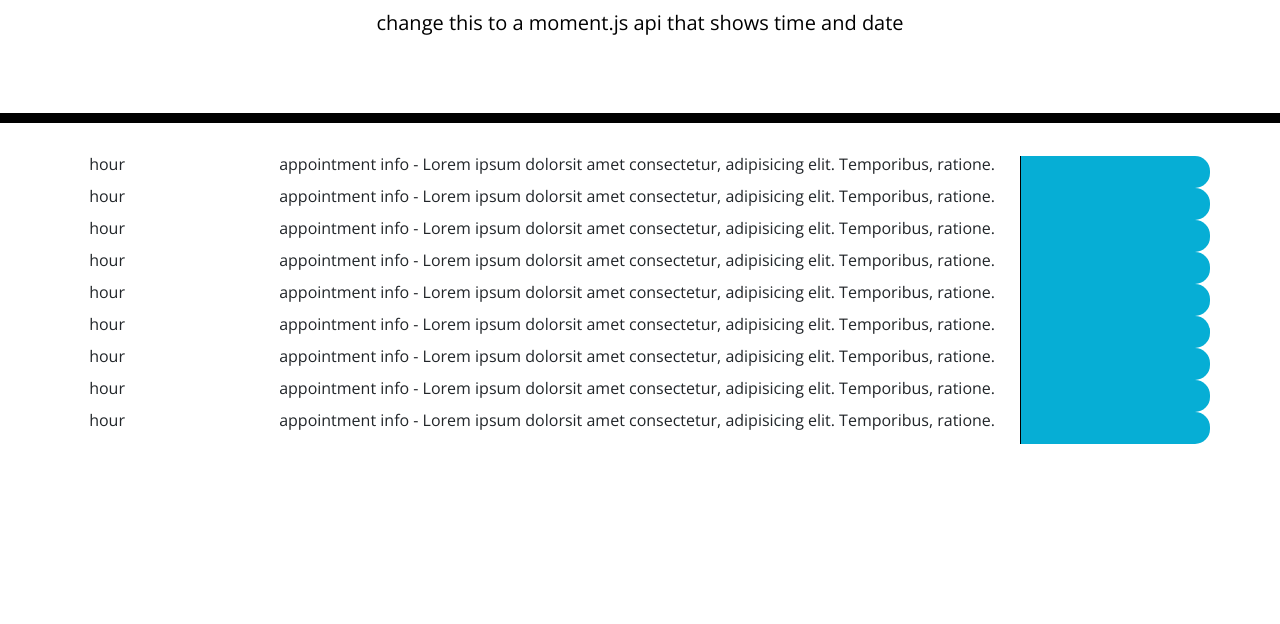
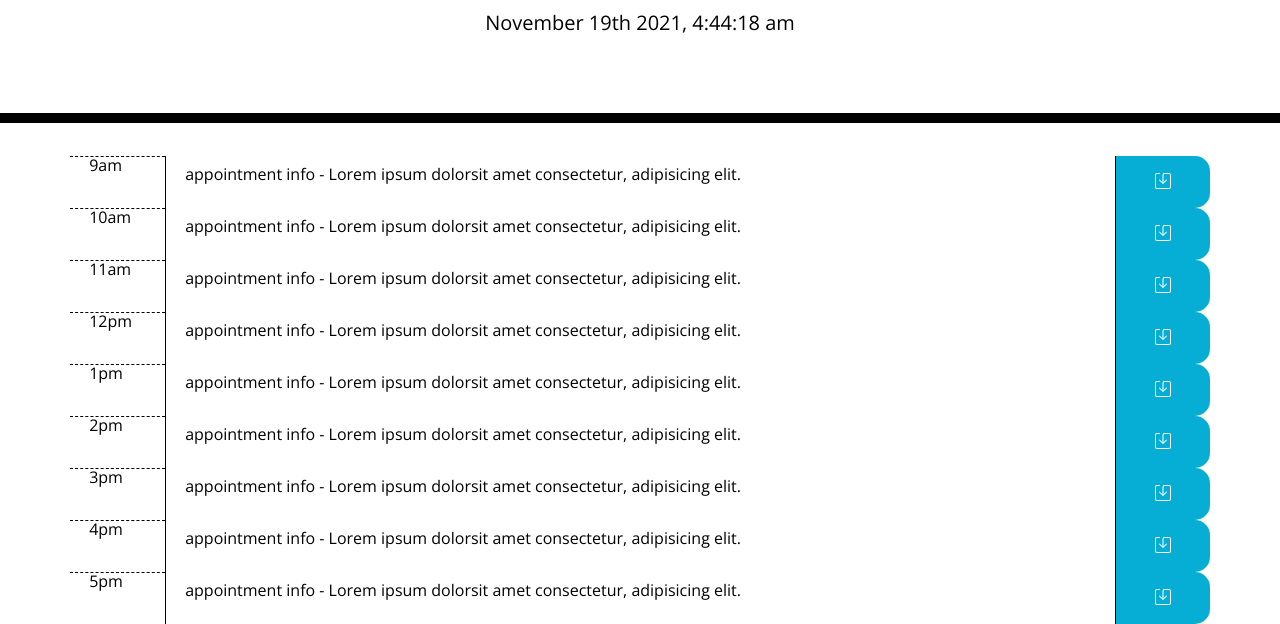
Before and after one commit to shivermotion/work_day_scheduler, a plain HTML site: page index.html in a window 1280 px wide. Shown: the part 181-805 px from the top of the page. Drawn offline with nearby package versions, Linux system fonts and the light colour scheme.

Commit message:
save buttons added

```diff
--- a/assets/style.css
+++ b/assets/style.css
@@ -57,15 +57,18 @@ textarea {
 	color: white;
 }
 
-#saveBtn {
+.saveBtn {
 	border-left: 1px solid black;
 	border-top-right-radius: 15px;
 	border-bottom-right-radius: 15px;
 	background-color: #06aed5;
 	color: white;
+	text-align: center;
+	padding-top: 15px;
 }
 
-#saveBtn i:hover {
+.saveBtn:hover {
 	font-size: 20px;
 	transition: all 0.3s ease-in-out;
+	cursor: pointer;
 }
--- a/index.html
+++ b/index.html
@@ -31,45 +31,71 @@
       <p id="currentDay" class="lead">change this to a moment.js api that shows time and date</p>
     </header>
     <div class="container">
-      <!-- Timeblocks go here -->
-     <div class="row">
-       <!--column(col) sizes must = 12 -->
-       <div class="col-md-2"> hour </div>
-       <div class="col-md-8"> appointment info - Lorem ipsum dolorsit amet consectetur, adipisicing elit. Temporibus, ratione.
-       </div>
-       <div class="col-md-2" id="saveBtn"></div>
-       <div class="col-md-2"> hour </div>
-       <div class="col-md-8"> appointment info - Lorem ipsum dolorsit amet consectetur, adipisicing elit. Temporibus, ratione.
-       </div>
-       <div class="col-md-2" id="saveBtn"></div>
-       <div class="col-md-2"> hour </div>
-       <div class="col-md-8"> appointment info - Lorem ipsum dolorsit amet consectetur, adipisicing elit. Temporibus, ratione.
-       </div>
-       <div class="col-md-2" id="saveBtn"></div>
-       <div class="col-md-2"> hour </div>
-       <div class="col-md-8"> appointment info - Lorem ipsum dolorsit amet consectetur, adipisicing elit. Temporibus, ratione.
-       </div>
-       <div class="col-md-2" id="saveBtn"></div>
-       <div class="col-md-2"> hour </div>
-       <div class="col-md-8"> appointment info - Lorem ipsum dolorsit amet consectetur, adipisicing elit. Temporibus, ratione.
-       </div>
-       <div class="col-md-2" id="saveBtn"></div>
-       <div class="col-md-2"> hour </div>
-       <div class="col-md-8"> appointment info - Lorem ipsum dolorsit amet consectetur, adipisicing elit. Temporibus, ratione.
-       </div>
-       <div class="col-md-2" id="saveBtn"></div>
-       <div class="col-md-2"> hour </div>
-       <div class="col-md-8"> appointment info - Lorem ipsum dolorsit amet consectetur, adipisicing elit. Temporibus, ratione.
-       </div>
-       <div class="col-md-2" id="saveBtn"></div>
-       <div class="col-md-2"> hour </div>
-       <div class="col-md-8"> appointment info - Lorem ipsum dolorsit amet consectetur, adipisicing elit. Temporibus, ratione.
-       </div>
-       <div class="col-md-2" id="saveBtn"></div>
-       <div class="col-md-2"> hour </div>
-       <div class="col-md-8"> appointment info - Lorem ipsum dolorsit amet consectetur, adipisicing elit. Temporibus, ratione.
-       </div>
-       <div class="col-md-2" id="saveBtn"></div>
+      <!--column(col) sizes must = 12 -->
+      <div class="row">
+       <!-- Timeblocks go here -->
+       <div class="col-md-1 hour" id=> 9am</div>
+       <textarea class="col-md-10 description"> appointment info - Lorem ipsum dolorsit amet consectetur, adipisicing elit.
+       </textarea>
+       <div class="col-md-1 saveBtn"><svg xmlns="http://www.w3.org/2000/svg" width="16" height="16" fill="currentColor" class="bi bi-save" viewBox="0 0 16 16">
+        <path d="M2 1a1 1 0 0 0-1 1v12a1 1 0 0 0 1 1h12a1 1 0 0 0 1-1V2a1 1 0 0 0-1-1H9.5a1 1 0 0 0-1 1v7.293l2.646-2.647a.5.5 0 0 1 .708.708l-3.5 3.5a.5.5 0 0 1-.708 0l-3.5-3.5a.5.5 0 1 1 .708-.708L7.5 9.293V2a2 2 0 0 1 2-2H14a2 2 0 0 1 2 2v12a2 2 0 0 1-2 2H2a2 2 0 0 1-2-2V2a2 2 0 0 1 2-2h2.5a.5.5 0 0 1 0 1H2z"/>
+      </svg></div>
+       <!---->
+       <div class="col-md-1 hour"> 10am </div>
+       <textarea class="col-md-10 description"> appointment info - Lorem ipsum dolorsit amet consectetur, adipisicing elit.
+       </textarea>
+       <div class="col-md-1 saveBtn"><svg xmlns="http://www.w3.org/2000/svg" width="16" height="16" fill="currentColor" class="bi bi-save" viewBox="0 0 16 16">
+        <path d="M2 1a1 1 0 0 0-1 1v12a1 1 0 0 0 1 1h12a1 1 0 0 0 1-1V2a1 1 0 0 0-1-1H9.5a1 1 0 0 0-1 1v7.293l2.646-2.647a.5.5 0 0 1 .708.708l-3.5 3.5a.5.5 0 0 1-.708 0l-3.5-3.5a.5.5 0 1 1 .708-.708L7.5 9.293V2a2 2 0 0 1 2-2H14a2 2 0 0 1 2 2v12a2 2 0 0 1-2 2H2a2 2 0 0 1-2-2V2a2 2 0 0 1 2-2h2.5a.5.5 0 0 1 0 1H2z"/>
+      </svg></div>
+        <!---->
+       <div class="col-md-1 hour"> 11am </div>
+       <textarea class="col-md-10 description"> appointment info - Lorem ipsum dolorsit amet consectetur, adipisicing elit.
+       </textarea>
+       <div class="col-md-1 saveBtn"><svg xmlns="http://www.w3.org/2000/svg" width="16" height="16" fill="currentColor" class="bi bi-save" viewBox="0 0 16 16">
+        <path d="M2 1a1 1 0 0 0-1 1v12a1 1 0 0 0 1 1h12a1 1 0 0 0 1-1V2a1 1 0 0 0-1-1H9.5a1 1 0 0 0-1 1v7.293l2.646-2.647a.5.5 0 0 1 .708.708l-3.5 3.5a.5.5 0 0 1-.708 0l-3.5-3.5a.5.5 0 1 1 .708-.708L7.5 9.293V2a2 2 0 0 1 2-2H14a2 2 0 0 1 2 2v12a2 2 0 0 1-2 2H2a2 2 0 0 1-2-2V2a2 2 0 0 1 2-2h2.5a.5.5 0 0 1 0 1H2z"/>
+      </svg></div>
+        <!---->
+       <div class="col-md-1 hour"> 12pm </div>
+       <textarea class="col-md-10 description"> appointment info - Lorem ipsum dolorsit amet consectetur, adipisicing elit.
+       </textarea>
+       <div class="col-md-1 saveBtn"><svg xmlns="http://www.w3.org/2000/svg" width="16" height="16" fill="currentColor" class="bi bi-save" viewBox="0 0 16 16">
+        <path d="M2 1a1 1 0 0 0-1 1v12a1 1 0 0 0 1 1h12a1 1 0 0 0 1-1V2a1 1 0 0 0-1-1H9.5a1 1 0 0 0-1 1v7.293l2.646-2.647a.5.5 0 0 1 .708.708l-3.5 3.5a.5.5 0 0 1-.708 0l-3.5-3.5a.5.5 0 1 1 .708-.708L7.5 9.293V2a2 2 0 0 1 2-2H14a2 2 0 0 1 2 2v12a2 2 0 0 1-2 2H2a2 2 0 0 1-2-2V2a2 2 0 0 1 2-2h2.5a.5.5 0 0 1 0 1H2z"/>
+      </svg></div>
+        <!---->
+       <div class="col-md-1 hour"> 1pm </div>
+       <textarea class="col-md-10 description"> appointment info - Lorem ipsum dolorsit amet consectetur, adipisicing elit.
+       </textarea>
+       <div class="col-md-1 saveBtn"><svg xmlns="http://www.w3.org/2000/svg" width="16" height="16" fill="currentColor" class="bi bi-save" viewBox="0 0 16 16">
+        <path d="M2 1a1 1 0 0 0-1 1v12a1 1 0 0 0 1 1h12a1 1 0 0 0 1-1V2a1 1 0 0 0-1-1H9.5a1 1 0 0 0-1 1v7.293l2.646-2.647a.5.5 0 0 1 .708.708l-3.5 3.5a.5.5 0 0 1-.708 0l-3.5-3.5a.5.5 0 1 1 .708-.708L7.5 9.293V2a2 2 0 0 1 2-2H14a2 2 0 0 1 2 2v12a2 2 0 0 1-2 2H2a2 2 0 0 1-2-2V2a2 2 0 0 1 2-2h2.5a.5.5 0 0 1 0 1H2z"/>
+      </svg></div>
+        <!---->
+       <div class="col-md-1 hour"> 2pm </div>
+       <textarea class="col-md-10 description"> appointment info - Lorem ipsum dolorsit amet consectetur, adipisicing elit.
+       </textarea>
+       <div class="col-md-1 saveBtn"><svg xmlns="http://www.w3.org/2000/svg" width="16" height="16" fill="currentColor" class="bi bi-save" viewBox="0 0 16 16">
+        <path d="M2 1a1 1 0 0 0-1 1v12a1 1 0 0 0 1 1h12a1 1 0 0 0 1-1V2a1 1 0 0 0-1-1H9.5a1 1 0 0 0-1 1v7.293l2.646-2.647a.5.5 0 0 1 .708.708l-3.5 3.5a.5.5 0 0 1-.708 0l-3.5-3.5a.5.5 0 1 1 .708-.708L7.5 9.293V2a2 2 0 0 1 2-2H14a2 2 0 0 1 2 2v12a2 2 0 0 1-2 2H2a2 2 0 0 1-2-2V2a2 2 0 0 1 2-2h2.5a.5.5 0 0 1 0 1H2z"/>
+      </svg></div>
+        <!---->
+       <div class="col-md-1 hour"> 3pm </div>
+       <textarea class="col-md-10 description"> appointment info - Lorem ipsum dolorsit amet consectetur, adipisicing elit.
+       </textarea>
+       <div class="col-md-1 saveBtn"><svg xmlns="http://www.w3.org/2000/svg" width="16" height="16" fill="currentColor" class="bi bi-save" viewBox="0 0 16 16">
+        <path d="M2 1a1 1 0 0 0-1 1v12a1 1 0 0 0 1 1h12a1 1 0 0 0 1-1V2a1 1 0 0 0-1-1H9.5a1 1 0 0 0-1 1v7.293l2.646-2.647a.5.5 0 0 1 .708.708l-3.5 3.5a.5.5 0 0 1-.708 0l-3.5-3.5a.5.5 0 1 1 .708-.708L7.5 9.293V2a2 2 0 0 1 2-2H14a2 2 0 0 1 2 2v12a2 2 0 0 1-2 2H2a2 2 0 0 1-2-2V2a2 2 0 0 1 2-2h2.5a.5.5 0 0 1 0 1H2z"/>
+      </svg></div>
+        <!---->
+       <div class="col-md-1 hour"> 4pm </div>
+       <textarea class="col-md-10 description"> appointment info - Lorem ipsum dolorsit amet consectetur, adipisicing elit.
+       </textarea>
+       <div class="col-md-1 saveBtn"><svg xmlns="http://www.w3.org/2000/svg" width="16" height="16" fill="currentColor" class="bi bi-save" viewBox="0 0 16 16">
+        <path d="M2 1a1 1 0 0 0-1 1v12a1 1 0 0 0 1 1h12a1 1 0 0 0 1-1V2a1 1 0 0 0-1-1H9.5a1 1 0 0 0-1 1v7.293l2.646-2.647a.5.5 0 0 1 .708.708l-3.5 3.5a.5.5 0 0 1-.708 0l-3.5-3.5a.5.5 0 1 1 .708-.708L7.5 9.293V2a2 2 0 0 1 2-2H14a2 2 0 0 1 2 2v12a2 2 0 0 1-2 2H2a2 2 0 0 1-2-2V2a2 2 0 0 1 2-2h2.5a.5.5 0 0 1 0 1H2z"/>
+      </svg></div>
+        <!---->
+       <div class="col-md-1 hour"> 5pm </div>
+       <textarea class="col-md-10 description"> appointment info - Lorem ipsum dolorsit amet consectetur, adipisicing elit.
+       </textarea>
+       <div class="col-md-1 saveBtn"><svg xmlns="http://www.w3.org/2000/svg" width="16" height="16" fill="currentColor" class="bi bi-save" viewBox="0 0 16 16">
+        <path d="M2 1a1 1 0 0 0-1 1v12a1 1 0 0 0 1 1h12a1 1 0 0 0 1-1V2a1 1 0 0 0-1-1H9.5a1 1 0 0 0-1 1v7.293l2.646-2.647a.5.5 0 0 1 .708.708l-3.5 3.5a.5.5 0 0 1-.708 0l-3.5-3.5a.5.5 0 1 1 .708-.708L7.5 9.293V2a2 2 0 0 1 2-2H14a2 2 0 0 1 2 2v12a2 2 0 0 1-2 2H2a2 2 0 0 1-2-2V2a2 2 0 0 1 2-2h2.5a.5.5 0 0 1 0 1H2z"/>
+      </svg></div>
      </div>
 
 
--- a/script.js
+++ b/script.js
@@ -0,0 +1,5 @@
+let currentDate = moment().format("MMMM Do YYYY, h:mm:ss a");
+console.log(currentDate);
+let timeSlot = document.getElementById("currentDay");
+console.log(timeSlot.textContent);
+timeSlot.textContent = currentDate;
```
